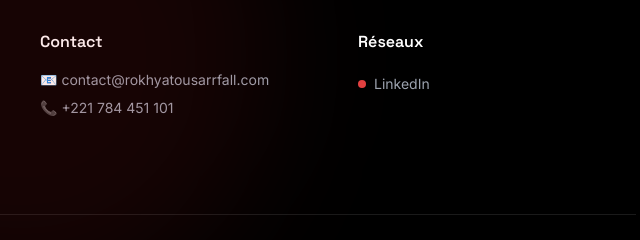
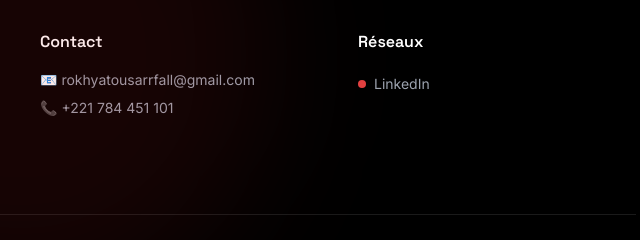
Before and after one commit to RokhyatouSF/myportfolio, a plain HTML site: page index.html in a window 1280 px wide. Shown: the part 3514-3754 px from the top of the page, 620-1260 px from the left. Drawn offline with nearby package versions, Linux system fonts and the light colour scheme.

Commit message:
modif de l'email

```diff
--- a/index.html
+++ b/index.html
@@ -330,7 +330,7 @@
       <div>
         <h3 class="font-semibold mb-4">Contact</h3>
         <ul class="space-y-2 text-gray-400 text-sm">
-          <li>📧 contact@rokhyatousarrfall.com</li>
+          <li>📧 rokhyatousarrfall@gmail.com</li>
           <li>📞 +221 784 451 101</li>
         </ul>
       </div>
```
